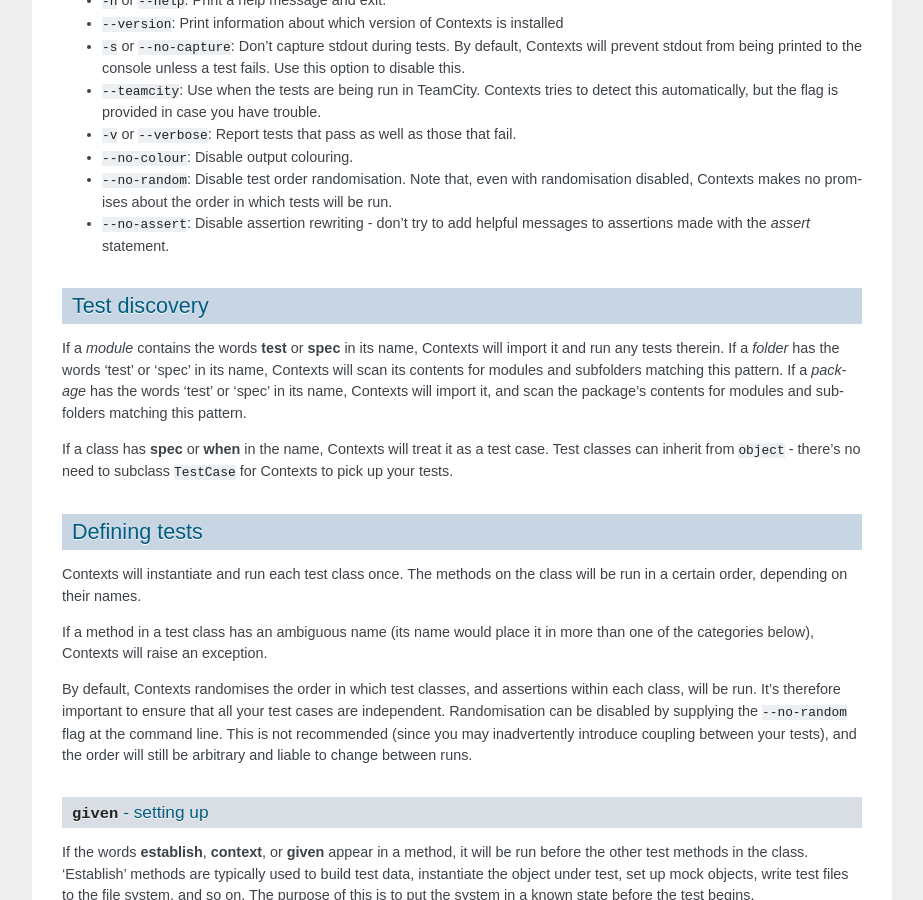
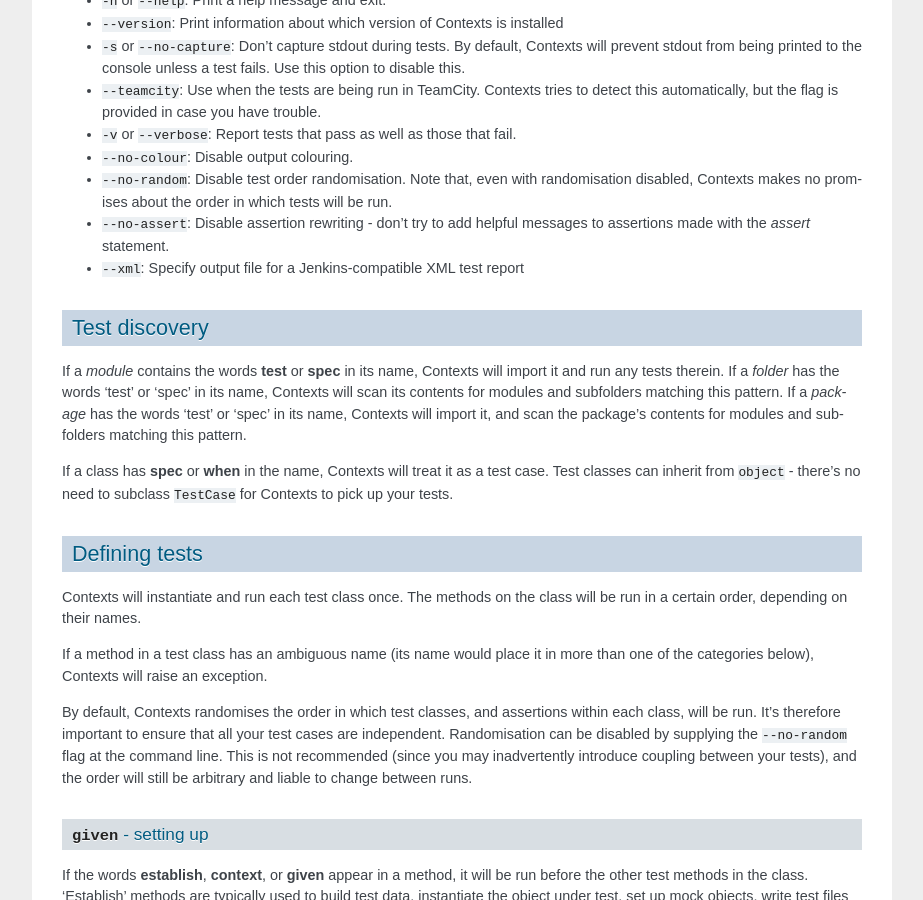
Before and after one commit to benjamin-hodgson/Contexts, a Sphinx documentation site: the page built from doc/guide.rst, in a window 1280 px wide and 900 px high, scrolled down 848 px. Shown: the whole window, without its empty margins (198-1121 px from the left). Built offline with Sphinx 7.4.7, drawn with Linux system fonts in a browser that asks for light colours.

Commit message:
Update guide.rst

```diff
--- a/doc/guide.rst
+++ b/doc/guide.rst
@@ -35,6 +35,7 @@
   Contexts makes no promises about the order in which tests will be run.
 * ``--no-assert``: Disable :ref:`assertion rewriting <_assertion>` - don't try to add helpful messages to assertions made with
   the `assert` statement.
+* ``--xml``: Specify output file for a Jenkins-compatible XML test report
 
 
 .. _test-discovery:
```
